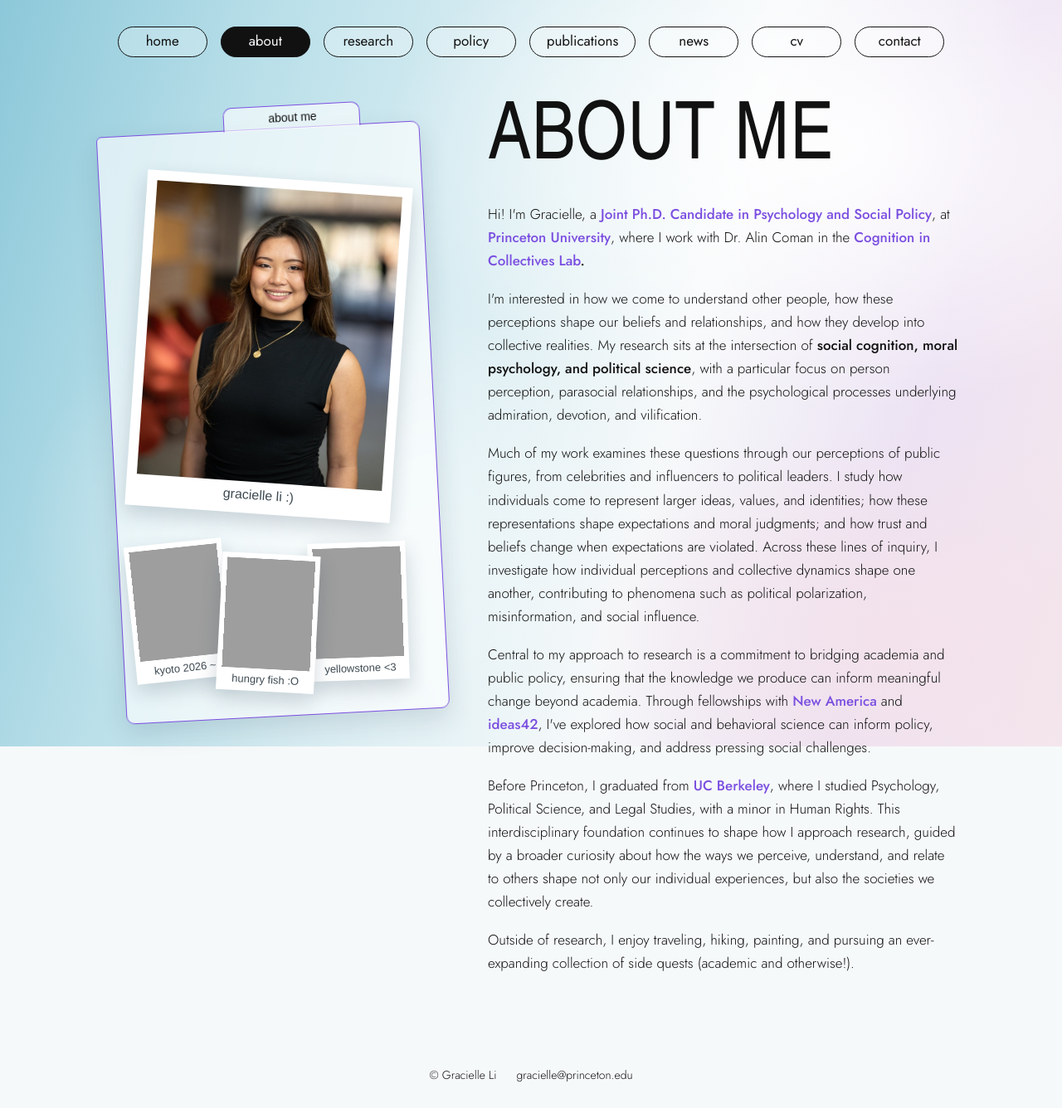
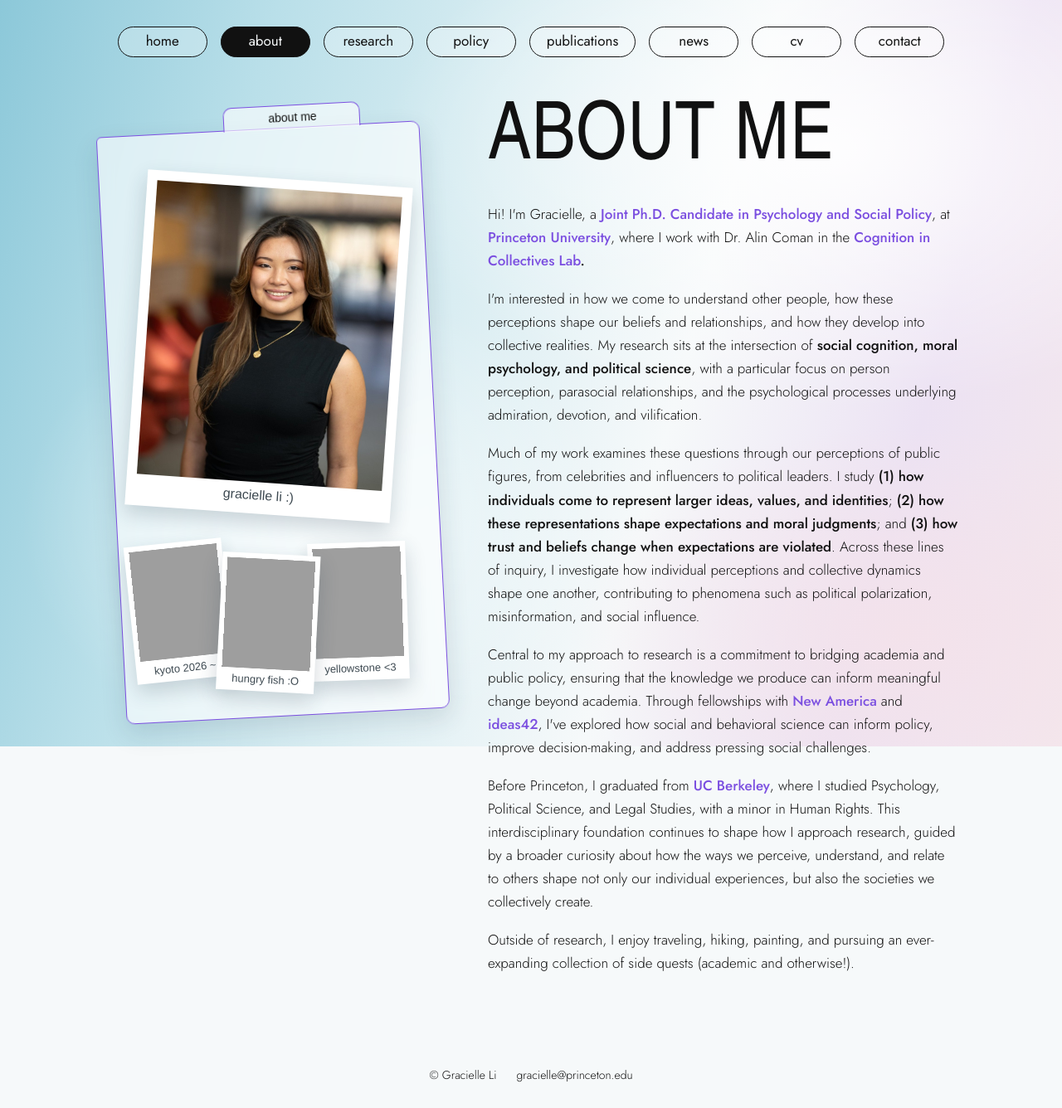
Before and after one commit to gracielleli/gracielleli.github.io, a Jekyll site: the page built from about.html, in a window 1280 px wide. Shown: the whole page at 83% size. Built offline with Jekyll 4.4.1, drawn with Linux system fonts in a browser that asks for light colours; some web fonts are replaced; grey boxes are pictures that could not be loaded.

Commit message:
Update about.html

```diff
--- a/about.html
+++ b/about.html
@@ -32,7 +32,7 @@ nav: about
 
     <p>Hi! I'm Gracielle, a <strong><a href="http://jdp.princeton.edu/" target="_blank" rel="noopener">Joint Ph.D. Candidate in Psychology and Social Policy</a></strong>, at <strong><a href="https://www.princeton.edu" target="_blank" rel="noopener">Princeton University</strong></a>, where I work with Dr. Alin Coman in the <strong><a href="https://www.comanlab.com/" target="_blank" rel="noopener">Cognition in Collectives Lab</a>.</strong></p>
     <p>I'm interested in how we come to understand other people, how these perceptions shape our beliefs and relationships, and how they develop into collective realities. My research sits at the intersection of <strong>social cognition, moral psychology, and political science</strong>, with a particular focus on person perception, parasocial relationships, and the psychological processes underlying admiration, devotion, and vilification.</p>
-    <p>Much of my work examines these questions through our perceptions of public figures, from celebrities and influencers to political leaders. I study how individuals come to represent larger ideas, values, and identities; how these representations shape expectations and moral judgments; and how trust and beliefs change when expectations are violated. Across these lines of inquiry, I investigate how individual perceptions and collective dynamics shape one another, contributing to phenomena such as political polarization, misinformation, and social influence.</p>
+    <p>Much of my work examines these questions through our perceptions of public figures, from celebrities and influencers to political leaders. I study <strong>(1) how individuals come to represent larger ideas, values, and identities</strong>; <strong>(2) how these representations shape expectations and moral judgments</strong>; and <strong>(3) how trust and beliefs change when expectations are violated</strong>. Across these lines of inquiry, I investigate how individual perceptions and collective dynamics shape one another, contributing to phenomena such as political polarization, misinformation, and social influence.</p>
     <p>Central to my approach to research is a commitment to bridging academia and public policy, ensuring that the knowledge we produce can inform meaningful change beyond academia. Through fellowships with <a href="https://www.newamerica.org/" target="_blank" rel="noopener"><strong>New America</strong></a> and <a href="https://www.ideas42.org/" target="_blank" rel="noopener"><strong>ideas42</strong></a>, I've explored how social and behavioral science can inform policy, improve decision-making, and address pressing social challenges.</p>
     <p>Before Princeton, I graduated from <a href="https://www.berkeley.edu" target="_blank" rel="noopener"><strong>UC Berkeley</strong></a>, where I studied Psychology, Political Science, and Legal Studies, with a minor in Human Rights. This interdisciplinary foundation continues to shape how I approach research, guided by a broader curiosity about how the ways we perceive, understand, and relate to others shape not only our individual experiences, but also the societies we collectively create.</p>
     <p>Outside of research, I enjoy traveling, hiking, painting, and pursuing an ever-expanding collection of side quests (academic and otherwise!).</p>
```
